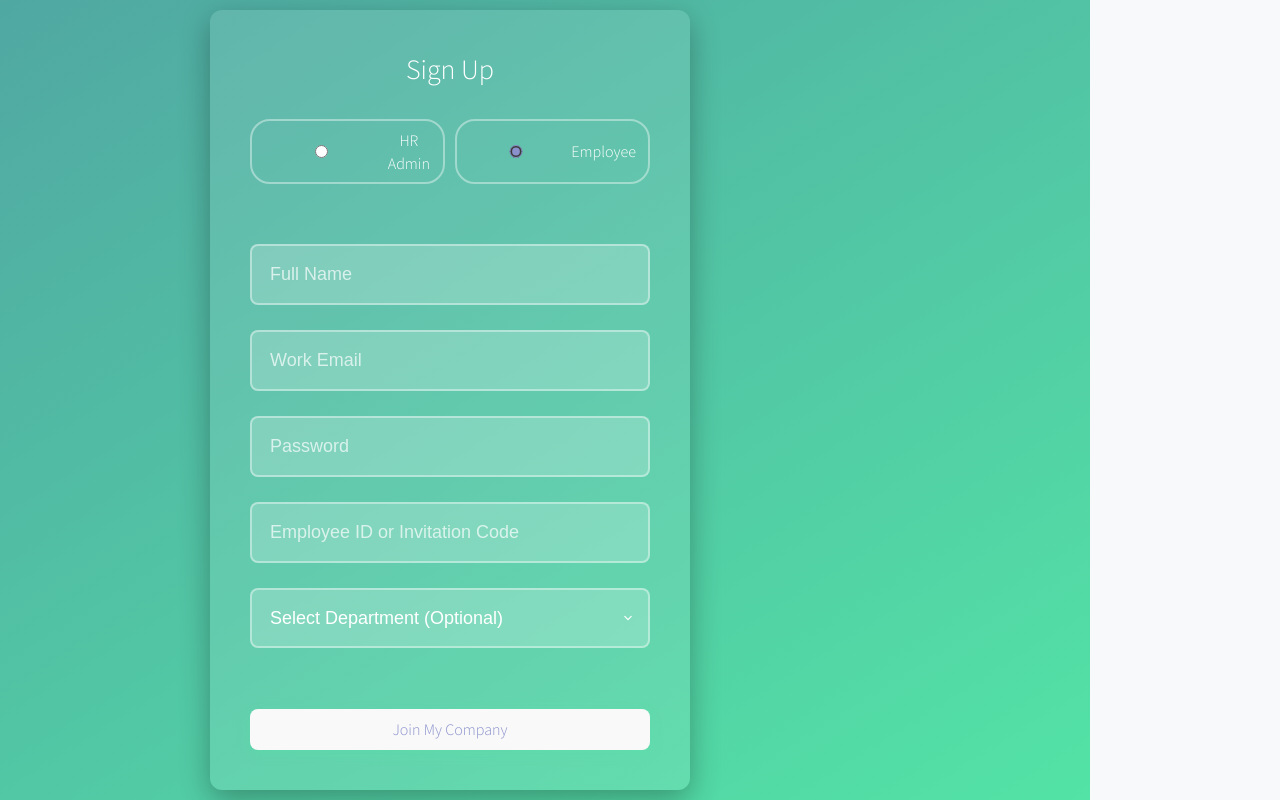
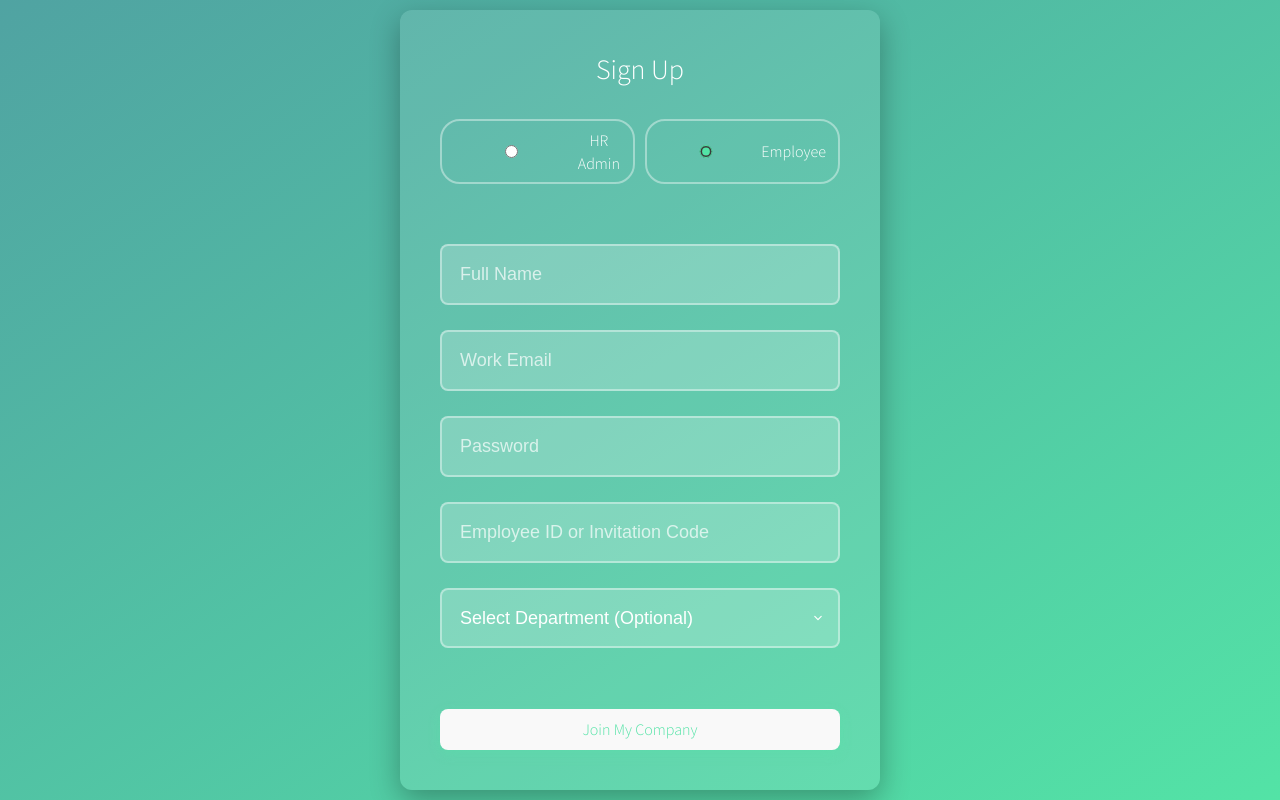
Before and after one commit to Project-sem-7/frontend-hr-and-login-, a React (Vite) app in the folder frontend/: page /signup in a window 1280 px wide. Built offline with nearby package versions, Linux system fonts and the light colour scheme.

Commit message:
some improvement

```diff
--- a/frontend/src/assets/forgetpassword.module.css
+++ b/frontend/src/assets/forgetpassword.module.css
@@ -1,7 +1,7 @@
 @import url('https://fonts.googleapis.com/css?family=Source+Sans+Pro:200,300');
 
 :root {
-    --prim: #8a91cc;
+    --prim: #53e3a6;
 }
 
 * {
@@ -23,7 +23,7 @@ html {
 
 body {
     font-family: 'Source Sans Pro', sans-serif;
-    color: rgb(122, 53, 53);
+    color: white;
     font-weight: 300;
     overflow: hidden;
     width: 100vw;
@@ -32,6 +32,9 @@ body {
     padding: 0;
     border: none;
     /* Prevent scrolling for full-screen effect */
+    display: flex;
+    justify-content: center;
+    align-items: center;
 }
 
 /* Wrapper with gradient + bubbles */
@@ -250,6 +253,8 @@ body {
     margin: 0;
     padding: 0;
     border: none;
+    width: 100%;
+    height: 100%;
 }
 
 /* Card container */
@@ -259,7 +264,7 @@ body {
     position: relative;
     transform-style: preserve-3d;
     transition: transform 0.8s ease-in-out;
-    margin: 0;
+    margin: 0 auto;
     padding: 0;
     border: none;
 }
```
